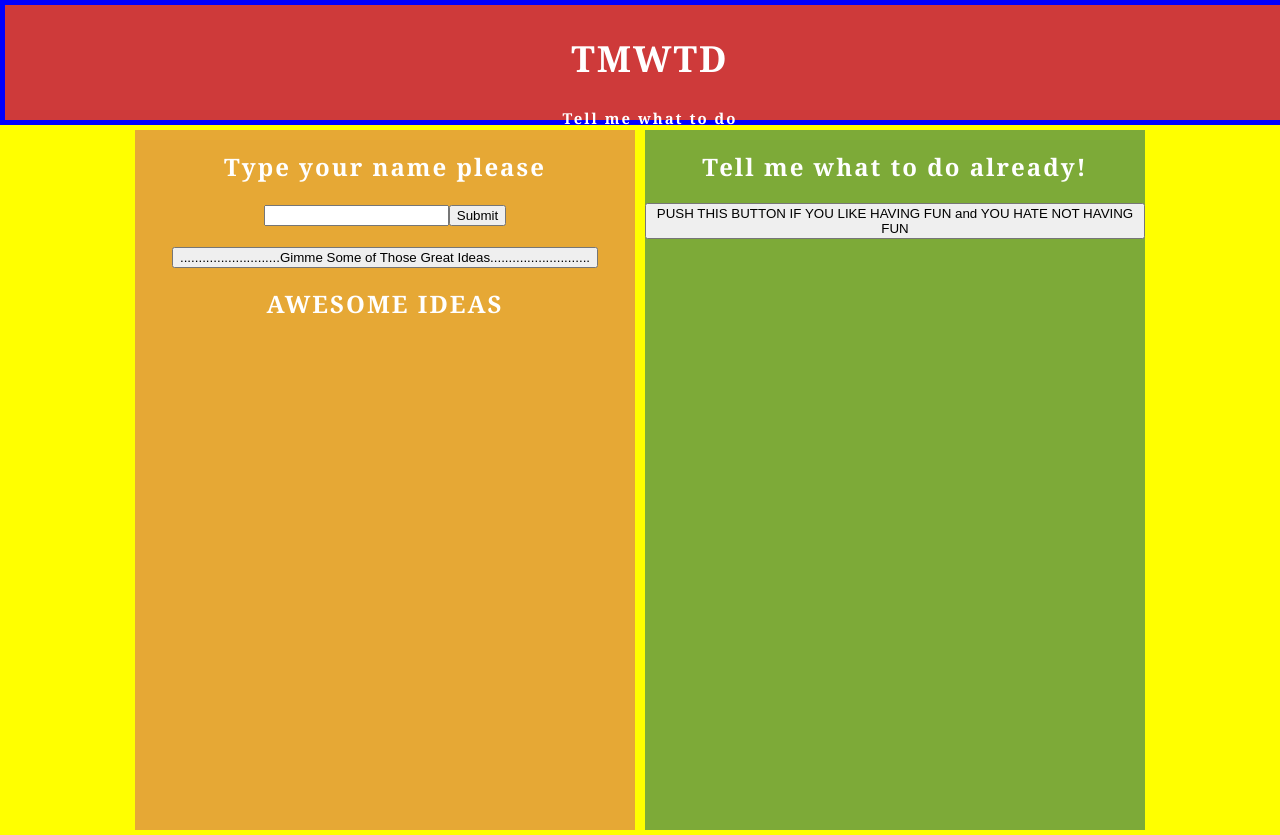
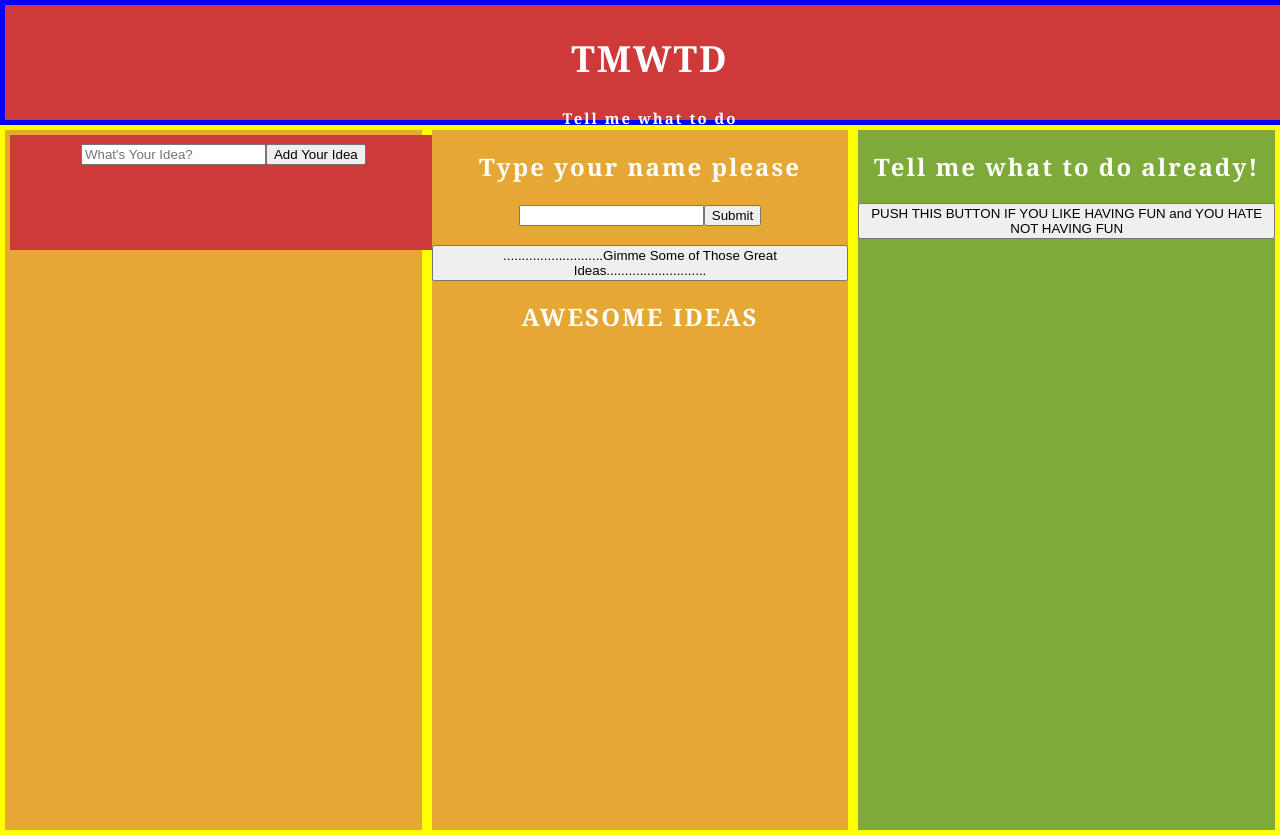
Before and after one commit to calebscoville/tmwtd, a React (Create React App) app: page / in a window 1280 px wide. Built offline with nearby package versions, Linux system fonts and the light colour scheme; the HTML template or start-up script is replaced by a standard one.

Commit message:
Second Sunday

```diff
--- a/src/App.js
+++ b/src/App.js
@@ -4,6 +4,7 @@ import AllIdeas from './Components/AllIdeas'
 import Idea from './Components/Idea'
 import Axios from 'axios'
 import ChooseIdea from './Components/ChooseIdea'
+import EnterIdea from './Components/EnterIdea'
 // import AddIdeas from './Components/AddIdea'
 
 class App extends Component {
@@ -22,6 +23,7 @@ class App extends Component {
       </header>
       <section className="content">
 
+        <div className="ideas"><EnterIdea /></div>
         <div className="ideas"><Idea /></div>
         <div className="todo"><ChooseIdea /></div>
       </section>
--- a/src/Components/AllIdeas.js
+++ b/src/Components/AllIdeas.js
@@ -36,6 +36,11 @@ class AllIdeas extends Component {
                 <h1>AWESOME IDEAS</h1>
                 <ul>{ideas}</ul>
             </div>
+
+// experiment
+
+//experiment
+
         )
     }
 }
--- a/src/Components/ChooseIdea.js
+++ b/src/Components/ChooseIdea.js
@@ -1,10 +1,8 @@
 import React, { Component } from 'react'
 import axios from 'axios'
 
+
 class ChooseIdea extends Component {
-
-
-
 
     constructor() {
         super()
@@ -60,6 +58,7 @@ class ChooseIdea extends Component {
             </div>
         )
     }
+
 }
 
 export default ChooseIdea
--- a/src/Components/EnterIdea.js
+++ b/src/Components/EnterIdea.js
@@ -1,56 +1,17 @@
-import React, { Component } from "react";
-import logo from "./logo.svg";
-import "./App.css";
-import Todo from "../Todo";
-
-class App extends Component {
-  constructor() {
-    super();
-
-    this.state = {
-      list: [],
-      input: ""
-    };
-
-    this.handleAddTask = this.handleAddTask.bind(this);
-  }
-
-  handleInputChange(value) {
-    this.setState({ input: value });
-  }
-
-  handleAddTask() {
-    this.setState({
-      list: [...this.state.list, this.state.input],
-      input: ""
-    });
-  }
-
+import React, { Component } from 'react'
+class EnterIdea extends Component {
   render() {
-    let list = this.state.list.map((element, index) => {
-      return <Todo key={index} task={element} />;
-    });
-
     return (
-      <div className="App">
-        <h1>My to-do list:</h1>
-
-        <div>
-          <input
-            value={this.state.input}
-            placeholder="Enter new task"
-            onChange={e => this.handleInputChange(e.target.value)}
-          />
-
-          <button onClick={this.handleAddTask}>Add</button>
+      <div className="enterIdeaMain">
+        <div className="header">
+          <form>
+            <input placeholder="What's Your Idea?" />
+            <button type="submit"> Add Your Idea </button>
+            <form onSubmit={this.props.addItem}></form>
+          </form>
         </div>
-
-        <br />
-
-        {list}
       </div>
-    );
+    )
   }
 }
-
-export default App;
+export default EnterIdea
```
Also changed, not shown: src/Todo.js (deleted, +0 -7 lines).
